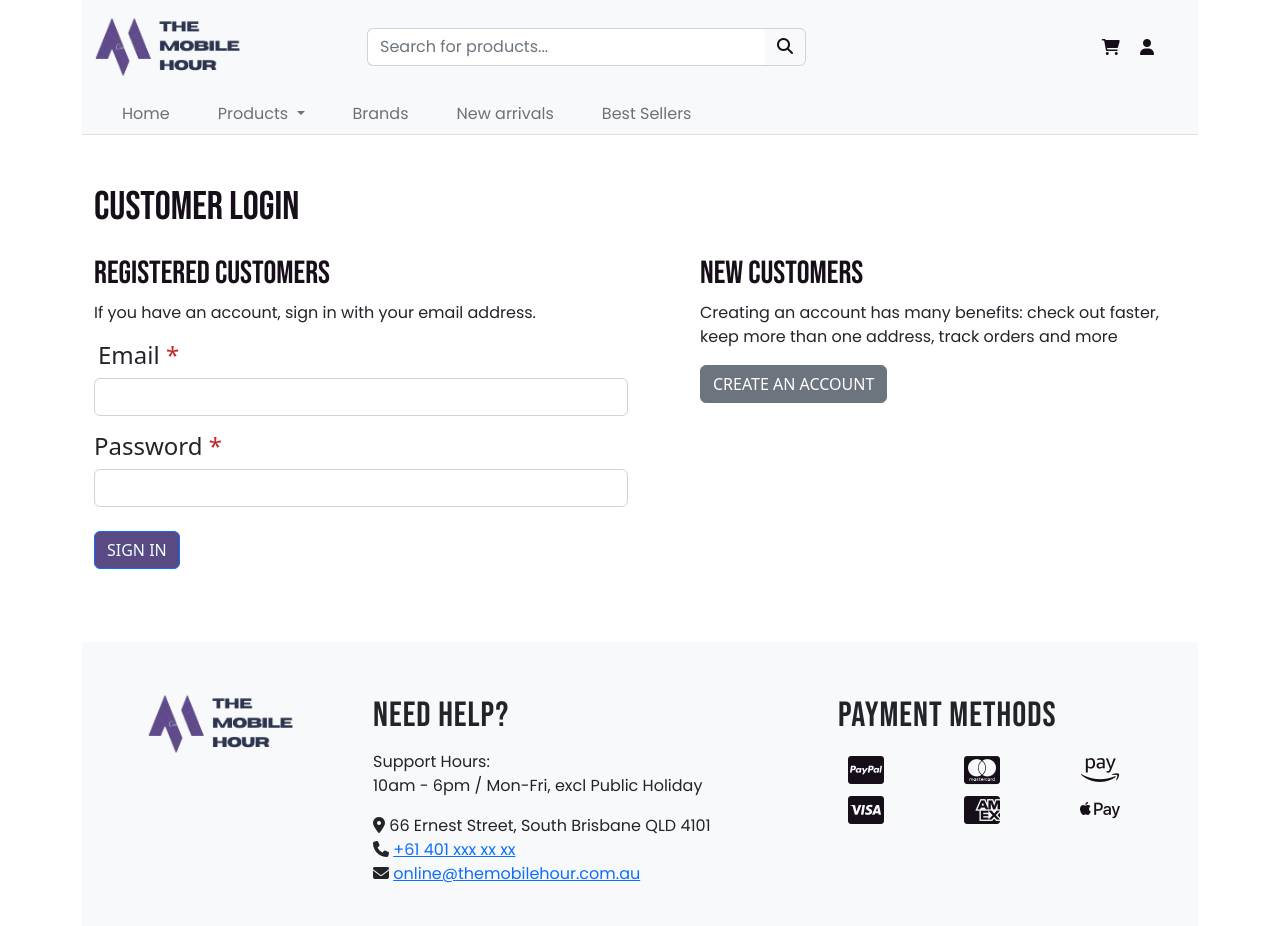
After one commit to eoryazantseva/the-mobile-hour-project, a PHP site: page /customer-login.html in a window 1280 px wide. The commit adds this page. Run offline with PHP 8.4, Linux system fonts and the light colour scheme; some libraries are stand-ins or nearby versions.

Commit message:
added customer-login page

```diff
--- /dev/null
+++ b/customer-login.html
@@ -0,0 +1,327 @@
+<!DOCTYPE html>
+<html lang="en">
+  <head>
+    <meta charset="UTF-8" />
+    <meta http-equiv="X-UA-Compatible" content="IE=edge" />
+    <meta name="viewport" content="width=device-width, initial-scale=1.0" />
+     <link rel="stylesheet" href="/src/styles.css" />
+    <!-- Bootstrap CSS only -->
+    <link
+      href="https://cdn.jsdelivr.net/npm/bootstrap@5.2.0/dist/css/bootstrap.min.css"
+      rel="stylesheet"
+      integrity="sha384-gH2yIJqKdNHPEq0n4Mqa/HGKIhSkIHeL5AyhkYV8i59U5AR6csBvApHHNl/vI1Bx"
+      crossorigin="anonymous"
+    />
+    <!-- FontAwesome -->
+    <script
+      src="https://kit.fontawesome.com/5c10e22d0a.js"
+      crossorigin="anonymous"
+    ></script>
+    <link
+      rel="stylesheet"
+      href="https://cdnjs.cloudflare.com/ajax/libs/font-awesome/6.1.2/css/all.min.css"
+      integrity="sha512-1sCRPdkRXhBV2PBLUdRb4tMg1w2YPf37qatUFeS7zlBy7jJI8Lf4VHwWfZZfpXtYSLy85pkm9GaYVYMfw5BC1A=="
+      crossorigin="anonymous"
+      referrerpolicy="no-referrer"
+    />
+
+
+<!-- Google Fonts -->
+   <link rel="preconnect" href="https://fonts.googleapis.com">
+<link rel="preconnect" href="https://fonts.gstatic.com" crossorigin>
+<link href="https://fonts.googleapis.com/css2?family=Bebas+Neue&family=Poppins:wght@400;500;600&display=swap" rel="stylesheet">
+    <title>The Mobile Hour</title>
+  </head>
+  <body>
+    <div class="container-lg">
+      <!-- Navigation Bar 1 -->
+      <div class="border-bottom" pb-5>
+        <nav class="navbar bg-light py-lg-2 pt-3 px-0 pb-0">
+          <div class="container">
+            <div class="row w-100 align-items-center g-3">
+              <div class="col-lg-3 col-xxl-2">
+                <a class="navbar-brand d-none d-lg-block" href="./index.html">
+                  <img
+                    src="/images/logo_changed.JPG"
+                    alt="logo"
+                    width="150"
+                    id="logo"
+                  />
+                </a>
+                <div class="d-flex justify-content-between w-100 d-lg-none">
+                  <a class="navbar-brand" href="#">
+                    <img
+                      src="/images/logo_changed.JPG"
+                      class="ms-3"
+                      alt="logo"
+                      width="150"
+                      id="logo"
+                    />
+                  </a>
+                  <div class="d-flex align-items-center lh-1">
+                    <div class="list-inline me-2">
+                      <div class="list-inline-item">
+                        <a
+                          href="#"
+                          class="text-muted"
+                          data-bs-toggle="modal"
+                          data-bs-target="#userModal"
+                        >
+                          <i class="fa fa-solid fa-user me-3 nav-icon"></i>
+                        </a>
+                      </div>
+                      <div class="list-inline-item">
+                        <a
+                          class="text-muted"
+                          data-bs-toggle="offcanvas"
+                          data-bs-target="#offCanvasRight"
+                          href="#"
+                          role="button"
+                          aria-controls="offCanvasRight"
+                        >
+                          <i
+                            class="fa fa-solid fa-cart-shopping me-2 nav-icon"
+                          ></i>
+                        </a>
+                      </div>
+                      <button
+                        class="navbar-toggler collapsed"
+                        type="button"
+                        data-bs-toggle="offcanvas"
+                        data-bs-target="#navbar-default"
+                        aria-controls="navbar-default"
+                        aria-expanded="false"
+                        aria-label="Toggle navigation"
+                      >
+                        <span class="navbar-toggler-icon"></span>
+                      </button>
+                    </div>
+                  </div>
+                </div>
+              </div>
+              <div class="col-xxl-6 col-lg-5 d-none d-lg-block">
+                <form action="#" class="search-header">
+                  <div class="input-group" id="search-bar">
+                    <input
+                      class="form-control border-end-0"
+                      type="text"
+                      placeholder="Search for products..."
+                      aria-label="Search for products"
+                      aria-describedby="basic-addon2"
+                    />
+                    <span
+                      class="input-group-text bg-transparent"
+                      id="basic-addon2"
+                    >
+                      <a href="#">
+                        <i class="fa fa-light fa-magnifying-glass nav-icon"></i>
+                      </a>
+                    </span>
+                  </div>
+                </form>
+              </div>
+              <div class="col-md-4 col-xxl-4 text-end d-none d-lg-block">
+                <div class="list-inline">
+                  <div class="list-inline-item">
+                    <a
+                      href="#"
+                      class="text-muted"
+                      data-bs-toggle="modal"
+                      data-bs-target="#userModal"
+                    >
+                      <i class="fa fa-solid fa-cart-shopping me-2 nav-icon"></i>
+                    </a>
+                  </div>
+                  <div class="list-inline-item">
+                    <a
+                      class="text-muted position-relative"
+                      data-bs-toggle="offcanvas"
+                      data-bs-target="#offCanvasRight"
+                      href="#"
+                      role="button"
+                      aria-controls="offCanvasRight"
+                    >
+                      <i class="fa fa-solid fa-user me-3 nav-icon"></i>
+                    </a>
+                  </div>
+                </div>
+              </div>
+            </div>
+          </div>
+        </nav>
+        <!-- Second navbar -->
+
+        <nav
+          class="navbar navbar-expand-lg bg-light pt-0 pb-0 navbar-default">
+          <div class="container px-0 px-md-3">
+            <div class="offcanvas offcanvas-start p-4 p-lg-0" id="navbar-default" aria-modal="true" role="dialog">
+              <div class="d-flex justify-content-between align-items-center mb-2 d-block d-lg-none">
+                <div>
+                  <img src="/images/logo_changed.JPG" width="100">
+                </div>
+                <button type="button" class="btn-close" data-bs-dismiss="offcanvas" aria-label="Close"></button>
+              </div>
+              <div class="d-none d-md-block">
+                <ul class="navbar-nav">
+                  <li class="nav-item ">
+                    <a class="nav-link mx-3" href="#"> Home </a>
+                  </li>
+                  <li class="nav-item dropdown">
+                    <a class="nav-link mx-3 dropdown-toggle" href="#" role="button" data-bs-toggle="dropdown" aria-expanded="false"> Products </a>
+                      <ul  class="dropdown-menu">
+                        <li>
+                          <a class="dropdown-item" href="#">Mobile Phones</a>
+                        </li>
+                        <li>
+                          <a class="dropdown-item" href="#">Accessories</a>
+                        </li>
+                      </ul>
+                  </li>
+                  <li class="nav-item">
+                    <a class="nav-link mx-3" href="#"> Brands </a>
+                  </li>
+                  <li class="nav-item">
+                    <a class="nav-link mx-3" href="#"> New arrivals </a>
+                  </li>
+                  <li class="nav-item">
+                    <a class="nav-link mx-3" href="#"> Best Sellers </a>
+                  </li>
+                </ul>
+              </div>
+              <div class="d-block d-md-none">
+                <ul class="navbar-nav">
+                  <li class="nav-item">
+                    <a class="nav-link" href="#"> Home </a>
+                  </li>
+                  <li class="nav-item dropdown">
+                    <a class="nav-link dropdown-toggle" href="#" role="button" data-bs-toggle="dropdown" aria-expanded="false"> Products </a>
+                  </li>
+                  <li class="nav-item dropdown">
+                    <a class="nav-link" href="#"> Brands </a>
+                  </li>
+                  <li class="nav-item dropdown">
+                    <a class="nav-link" href="#"> New Arrivals </a>
+                  </li>
+                  <li class="nav-item dropdown">
+                    <a class="nav-link" href="#"> Best Sellers </a>
+                  </li>
+                </ul>
+              </div>
+            </div>
+          </div>
+        </nav>
+      </div>
+      <!-- End of navbar -->
+
+<div class="container my-5 pb-5">
+  <div class="row h1 my-4 mx-0 text-uppercase"> Customer login </div>
+  <div class="row">
+    <div class="col-sm-12 col-md-6">
+      <h2 class="text-uppercase">Registered customers</h2>
+      <p>If you have an account, sign in with  your email address.</p>
+      <form action="">
+        <div class="mb-3">
+          <label for="email" class="form-label h4 ms-1">Email</label>
+          <input type="text" class="form-control" id="email" required>
+        </div>
+        <div class="mb-4">
+          <label for="password" class="form-label h4">Password</label>
+          <input type="password" class="form-control" id="password" required>
+        </div>
+        <button type="submit" class="btn btn-primary text-uppercase">Sign in</button>
+      </form>
+    </div>
+
+
+    <div class="col-sm-12 col-md-6 mt-sm-5 mt-md-0">
+      <h2 class="uppercase ms-0 ms-md-5">New customers</h2>
+      <p class="ms-0 ms-md-5">Creating an account has many benefits: check out faster, keep more than one address, track orders and more</p>
+      <button class="btn btn-secondary ms-0 ms-md-5 text-uppercase">Create an account</button>
+    </div>
+  </div>
+</div>
+
+
+
+    <!-- Footer -->
+
+<div class="footer">
+  <div class="container border-top mt-5">
+    <footer class="row g-4 py-4 bg-light">
+      <div class="d-none d-lg-block col-lg-3 text-center">
+        <img src="/images/logo_changed.JPG" width="150" alt="logo">
+      </div>
+      <div class="col-12 col-md-12 col-lg-5">
+<p class="footer-title"> Need help?</p>
+<p class="support-hours">
+  Support Hours:
+  <br>
+10am - 6pm / Mon-Fri, excl Public Holiday
+</p>
+<div class="contacts">
+  <ul class="contact-details list-unstyled">
+    <li>
+      <i class="fa-solid fa-location-dot"></i>
+      66 Ernest Street, South Brisbane QLD 4101
+    </li>
+    <li>
+        <i class="fa-solid fa-phone"></i>
+          <a href="tel:+61401xxxxxx">
+          +61 401 xxx xx xx
+          </a>
+    </li>
+    <li>
+      <i class="fa-solid fa-envelope"></i>
+      <a href="mailto:online@themobilehour.com.au">
+        online@themobilehour.com.au
+      </a>
+    </li>
+  </ul>
+</div>
+
+      </div>
+      <div class="col-12 col-md-12 col-lg-4">
+<p class="footer-title"> Payment Methods</p>
+  <div class="row text-center align-items-center my-3 mx-0">
+
+     <div class="col-4 text-start p-0">
+        <i class="fa-brands fa-cc-paypal fa-2xl"></i>
+      </div>
+      <div class="col-4 text-start p-0">
+        <i class="fa-brands fa-cc-mastercard fa-2xl"></i>
+      </div>
+       <div class="col-4 text-start p-0">
+        <i class="fa-brands fa-amazon-pay fa-2xl"></i>
+      </div>
+  </div>
+  <div class="row text-center align-items-center my-3 mx-0">
+    <div class="col-4 text-start p-0">
+      <i class="fa-brands fa-cc-visa fa-2xl"></i>
+    </div>
+    <div class="col-4 text-start p-0">
+      <i class="fa-brands fa-cc-amex fa-2xl"></i>
+    </div>
+<div class="col-4 text-start p-0">
+    <i class="fa-brands fa-apple-pay fa-2xl"></i>
+    </div>
+  </div>
+
+
+      </div>
+    </footer>
+  </div>
+
+</div>
+
+    <script
+      src="https://cdn.jsdelivr.net/npm/@popperjs/core@2.9.2/dist/umd/popper.min.js"
+      integrity="sha384-IQsoLXl5PILFhosVNubq5LC7Qb9DXgDA9i+tQ8Zj3iwWAwPtgFTxbJ8NT4GN1R8p"
+      crossorigin="anonymous"
+    ></script>
+    <script
+      src="https://cdn.jsdelivr.net/npm/bootstrap@5.0.2/dist/js/bootstrap.min.js"
+      integrity="sha384-cVKIPhGWiC2Al4u+LWgxfKTRIcfu0JTxR+EQDz/bgldoEyl4H0zUF0QKbrJ0EcQF"
+      crossorigin="anonymous"
+    ></script>
+  </body>
+</html>
--- a/src/styles.css
+++ b/src/styles.css
@@ -4,7 +4,23 @@
   --heading-font-family: "Bebas Neue", cursive;
   --default-font-family: "Poppins", sans-serif;
 }
+.h1,
+.h2,
+.h3,
+h1,
+h2,
+h3 {
+  font-family: var(--heading-font-family);
+  color: var(--secondary-color);
+}
 
+p {
+  font-family: var(--default-font-family);
+}
+.btn-primary {
+  background-color: var(--branding-color) !important;
+  color: azure !important;
+}
 .nav-icon {
   color: var(--secondary-color);
 }
@@ -31,6 +47,11 @@
 .dropdown-item:hover {
   background-color: var(--branding-color);
   color: azure;
+}
+
+form label::after {
+  content: " *";
+  color: #c52525;
 }
 
 p.footer-title {
```
